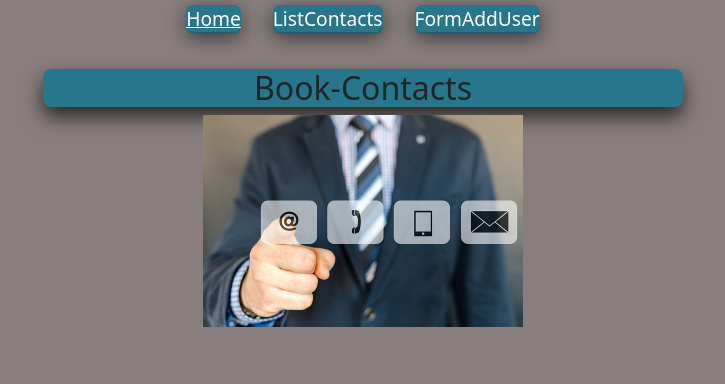
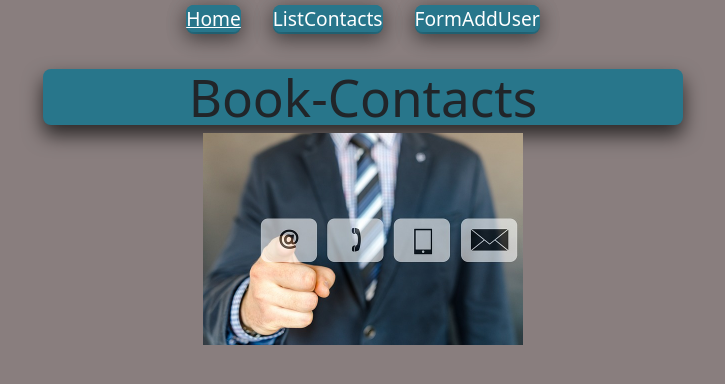
Before and after one commit to LesiaHumenna/Phone-book-react-route, a React (Vite) app: page / in a window 1280 px wide. Shown: the top 384 px of the page, without its empty margins (277-1002 px from the left). Built offline with nearby package versions, Linux system fonts and the light colour scheme; no server answers.

Commit message:
creat h1- Home.page

```diff
--- a/src/page/Home.jsx
+++ b/src/page/Home.jsx
@@ -3,7 +3,7 @@ function Home() {
     return (
         <>
         <div className="home">
-        <h2>Book-Contacts</h2>
+        <h1>Book-Contacts</h1>
         </div>
         <div className='home-img'>
         <img src="/src/assets/contact-us.jpg" alt="img-contact" />
--- a/src/page/Home.scss
+++ b/src/page/Home.scss
@@ -1,4 +1,4 @@
-h2{
+h1{
     background-color: rgb(40, 118, 139);
     color: #fff;
     box-shadow: 0px 10px 20px rgba(0, 0, 0, 0.7);
```
